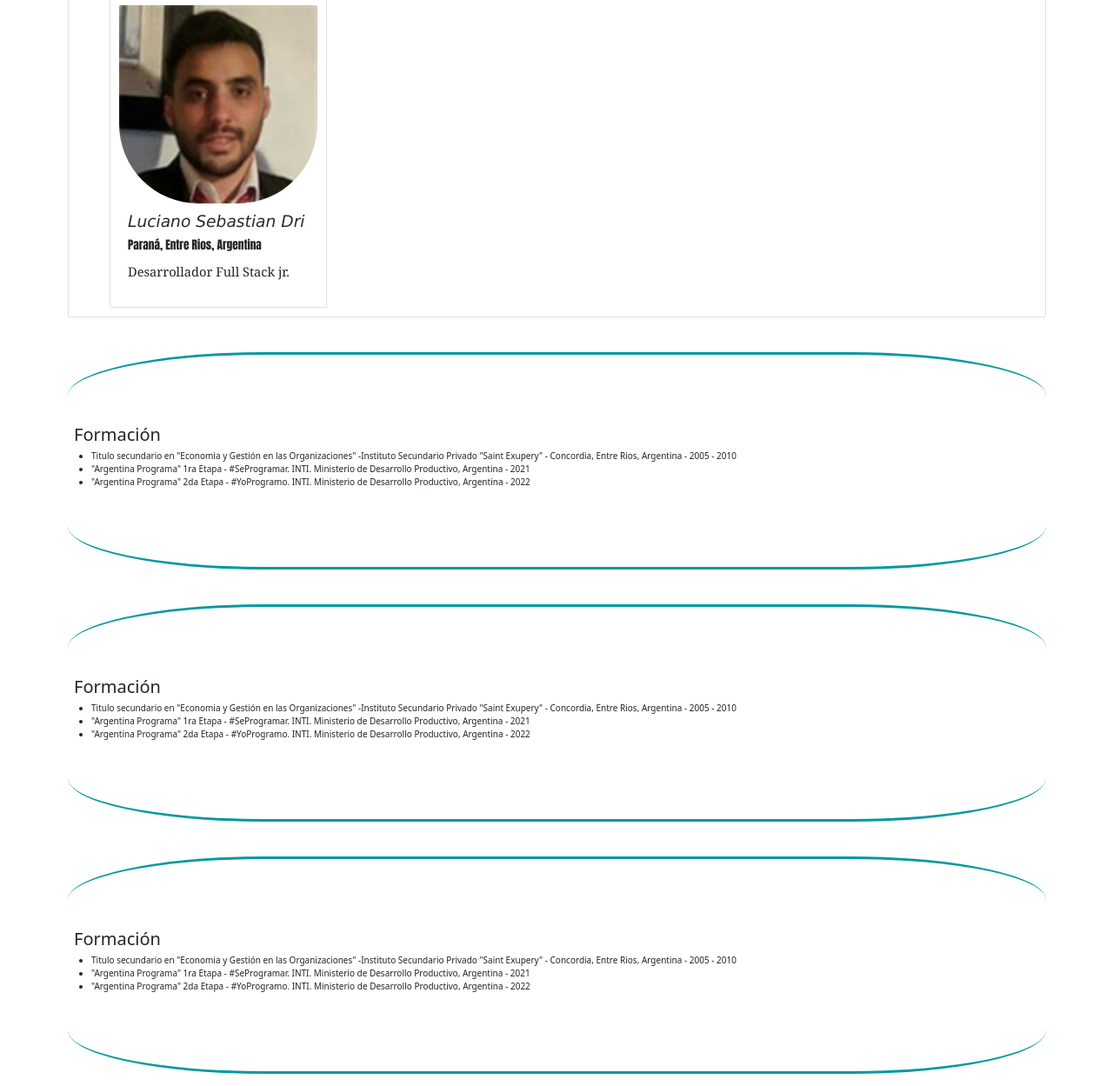
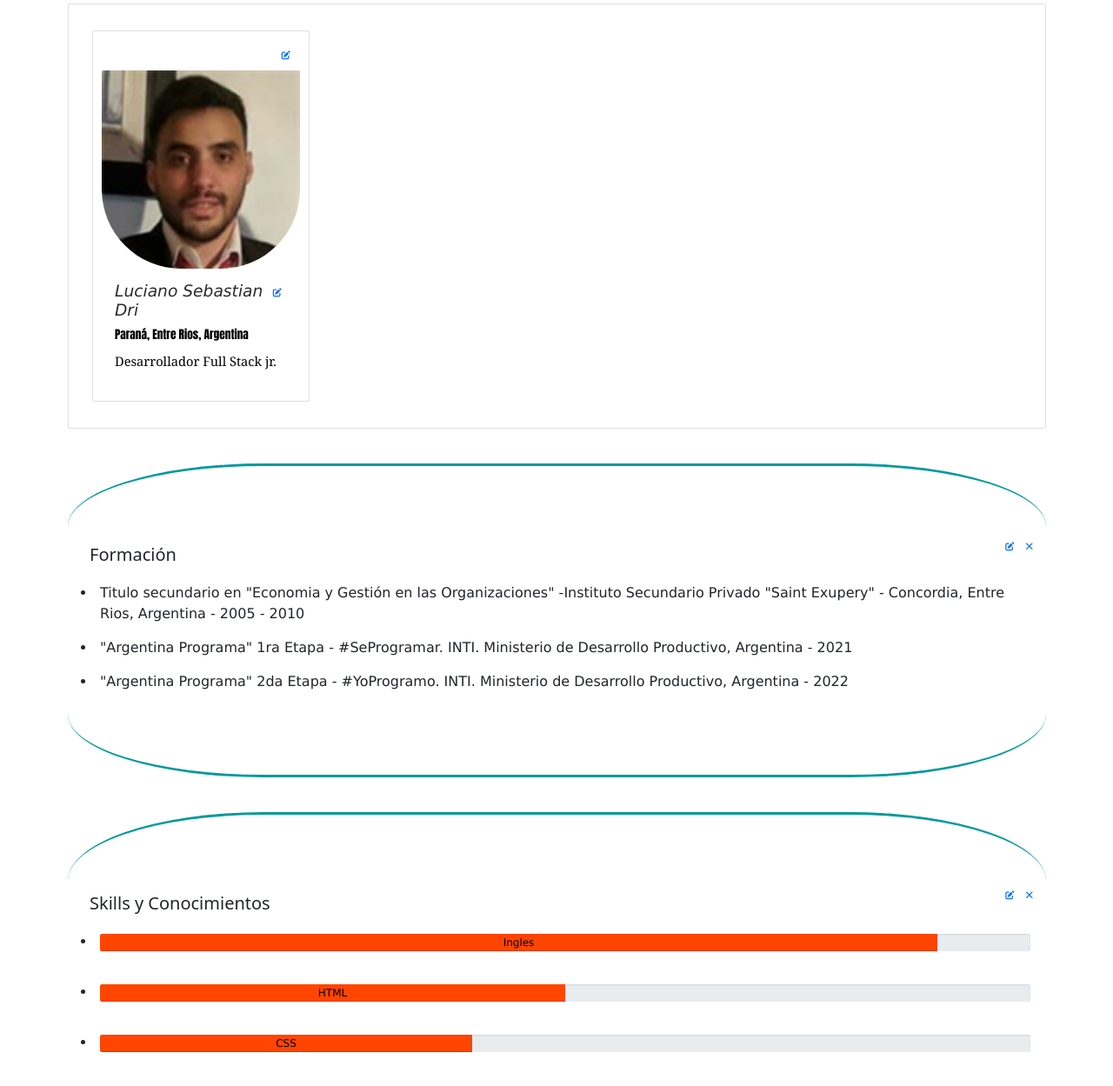
Before and after one commit to LsDri92/maquetadoportfolio, a plain HTML site: page Portfolio/index.html in a window 1280 px wide. Shown: the part 111-1360 px from the top of the page at 87% size. Drawn offline with nearby package versions, Linux system fonts and the light colour scheme.

Commit message:
Add files via upload

```diff
--- a/Portfolio/index.html
+++ b/Portfolio/index.html
@@ -13,9 +13,10 @@
     <link rel="stylesheet" href="https://maxcdn.bootstrapcdn.com/bootstrap/3.4.1/css/bootstrap.min.css">
     <link rel="stylesheet" href="https://cdn.jsdelivr.net/npm/bootstrap@5.1.3/dist/css/bootstrap.min.css"
         integrity="sha384-1BmE4kWBq78iYhFldvKuhfTAU6auU8tT94WrHftjDbrCEXSU1oBoqyl2QvZ6jIW3" crossorigin="anonymous">
-    <link rel="stylesheet"
-        href="https://cdn.jsdelivr.net/npm/@fortawesome/fontawesome-free@5.15.4/css/fontawesome.min.css"
-        integrity="sha384-jLKHWM3JRmfMU0A5x5AkjWkw/EYfGUAGagvnfryNV3F9VqM98XiIH7VBGVoxVSc7" crossorigin="anonymous">
+    <link rel="stylesheet" href="node_modules\@fortawesome\fontawesome-free\css/all.css">
+    <link rel="stylesheet" href="node_modules/@fortawesome/fontawesome-free/css/all.min.css">
+    <link href="https://cdn.jsdelivr.net/npm/bootstrap@5.0.1/dist/css/bootstrap.min.css" rel="stylesheet"
+        integrity="sha384-+0n0xVW2eSR5OomGNYDnhzAbDsOXxcvSN1TPprVMTNDbiYZCxYbOOl7+AMvyTG2x" crossorigin="anonymous">
 
 </head>
 
@@ -36,51 +37,84 @@
     </header>
 
     <main class="container">
-        <div class=" container-fluid card myself-card ">
-            <div class="card" style="width:250px">
-                <img class="card-img-top" src="cv.png" alt="fotocv-prueba" width="100%">
+        <div class=" container-fluid container-card card">
+            <div>
+
+            </div>
+                <div class="card " style="width:250px">
+                    <div class="btn-edit btn-right"> <a href="#" class="btn-right"> <i class="fa fa-edit"></i> </a> </div>
+                    <img class="card-img-top" src="cv.png" alt="fotocv-prueba" width="100%">
 
                 <div class="card-body">
+                    <div class="btn-edit btn-right"> <a href="#" class="btn-right"> <i class="fa fa-edit"></i> </a>
                     <h4 class="card-title">Luciano Sebastian Dri</h4>
                     <p class="card-text">Paraná, Entre Rios, Argentina</p>
                     <p class="card-descrip">Desarrollador Full Stack jr.</p>
+                </div>
                 </div>
             </div>
         </div>
 
         <div class="container-fluid formation">
-            <h2>Formación</h2>
 
+            <div class="btn-edit btn-right"> <a href="#"> <i class="fa fa-times"></i> </a> </div>
+            <div class="btn-edit btn-right"> <a href="#"> <i class="fa fa-edit"></i> </a> </div>
+            <h2 class="h2">Formación</h2>
             <ul>
-                <li> Titulo secundario en "Economia y Gestión en las Organizaciones" -Instituto Secundario Privado "Saint Exupery" - Concordia, Entre Rios, Argentina - 2005 - 2010</li>
-                <li>"Argentina Programa" 1ra Etapa - #SeProgramar. INTI. Ministerio de Desarrollo Productivo, Argentina - 2021 </li>
-                <li>"Argentina Programa" 2da Etapa - #YoProgramo. INTI. Ministerio de Desarrollo Productivo, Argentina - 2022</li>
+                <li> Titulo secundario en "Economia y Gestión en las Organizaciones" -Instituto Secundario
+                    Privado
+                    "Saint Exupery" - Concordia, Entre Rios, Argentina - 2005 - 2010</li>
+                <li>"Argentina Programa" 1ra Etapa - #SeProgramar. INTI. Ministerio de Desarrollo Productivo,
+                    Argentina
+                    - 2021 </li>
+                <li>"Argentina Programa" 2da Etapa - #YoProgramo. INTI. Ministerio de Desarrollo Productivo,
+                    Argentina -
+                    2022</li>
             </ul>
 
         </div>
 
         <div class="container-fluid formation">
-            <h2>Formación</h2>
+            <div class="btn-edit btn-right"> <a href="#"> <i class="fa fa-times"></i> </a> </div>
+            <div class="btn-edit btn-right"> <a href="#"> <i class="fa fa-edit"></i> </a> </div>
+            <h2 class="h2">Skills y Conocimientos</h2>
+            <ul>
+                <li>
+                    <div class="progress" style="height:20px">
+                        <div class="progress-bar"
+                            style="color: #000; background-color: orangered; width:90%;height:20px"> Ingles </div>
+                    </div>
+                <li>
+                    <div class="progress" style="height:20px">
+                        <div class="progress-bar"
+                            style="color:#000; background-color: orangered; width:50%;height:20px"> HTML </div>
+                    </div>
+                <li>
+                    <div class="progress" style="height:20px">
+                        <div class="progress-bar"
+                            style="color: #000; background-color: orangered; width:40%;height:20px"> CSS </div>
+                    </div>
+                </li>
 
-            <ul>
-                <li> Titulo secundario en "Economia y Gestión en las Organizaciones" -Instituto Secundario Privado "Saint Exupery" - Concordia, Entre Rios, Argentina - 2005 - 2010</li>
-                <li>"Argentina Programa" 1ra Etapa - #SeProgramar. INTI. Ministerio de Desarrollo Productivo, Argentina - 2021 </li>
-                <li>"Argentina Programa" 2da Etapa - #YoProgramo. INTI. Ministerio de Desarrollo Productivo, Argentina - 2022</li>
             </ul>
 
         </div>
 
         <div class="container-fluid formation">
-            <h2>Formación</h2>
+            <div class="btn-edit btn-right"> <a href="#"> <i class="fa fa-times"></i> </a> </div>
+            <div class="btn-edit btn-right"> <a href="#"> <i class="fa fa-edit"></i> </a> </div>
+            <h2 class="h2">Proyectos </h2>
 
-            <ul>
-                <li> Titulo secundario en "Economia y Gestión en las Organizaciones" -Instituto Secundario Privado "Saint Exupery" - Concordia, Entre Rios, Argentina - 2005 - 2010</li>
-                <li>"Argentina Programa" 1ra Etapa - #SeProgramar. INTI. Ministerio de Desarrollo Productivo, Argentina - 2021 </li>
-                <li>"Argentina Programa" 2da Etapa - #YoProgramo. INTI. Ministerio de Desarrollo Productivo, Argentina - 2022</li>
-            </ul>
+
+
 
         </div>
 
     </main>
 
+    <footer class="container-fluid footer">
+
+        Creado por - Luciano SD - 2022
+    </footer>
+
 </body>
--- a/Portfolio/styles.css
+++ b/Portfolio/styles.css
@@ -69,25 +69,31 @@
 }
 
 .card{
-    border-radius: 60%;
-    margin-left: 4rem;
+
+    margin: 2rem;
     padding: 1rem;
 
+
+}
+.container-card{
+    border-color: black;
+    border-style: double;
+    background-color:black;
+    width: auto;
+    display: flexbox;
 }
 .card-img-top{
     border-radius: 40%;
     border-color: #00EB87;
 }
 
-.myself-card{
-    border-color: #00EB87;
-}
 
 .card-title{
     font-family: Verdana, Geneva, Tahoma, sans-serif;
     font-size: 14pt;
     font-style: oblique;
     color: rgb(43, 42, 42);
+    align-content: flex-start;
 }
 
 .card-text{
@@ -99,7 +105,18 @@
     font-size: 11pt;
     font-family: Cambria, Cochin, Georgia, Times, 'Times New Roman', serif;
 }
+.h2{
+    padding: 10px;
+    margin: 8px;
+}
 
+.formation ul li{
+
+    margin: 5px;
+    padding: 5px;
+    font-size: 12pt;
+    font-family: Verdana, Geneva, Tahoma, sans-serif;
+}
 .formation{
     margin: 4em;
     padding: 8em;
@@ -109,3 +126,37 @@
     border-left: 20px;
     border-right: 20px;
 }
+
+
+.btn-edit{
+    color: black;
+    size: 25pt;
+    display: inline-block;
+
+}
+
+.btn-right{
+    float: right;
+    padding: 5px;
+}
+
+
+
+.proyect-box{
+    margin: 20px;
+    padding: 10px 10px;
+    width: 150px;
+    height: 80px;
+    border-radius: 20%;
+    border-style: solid;
+    border: orangered;
+}
+
+.footer{
+    margin: 0px;
+    padding: 10px 10px;
+    background-color: #02999E;
+    text-align: center;
+    font-family: 'Gill Sans', 'Gill Sans MT', Calibri, 'Trebuchet MS', sans-serif;
+    font-size: large;
+}
```
